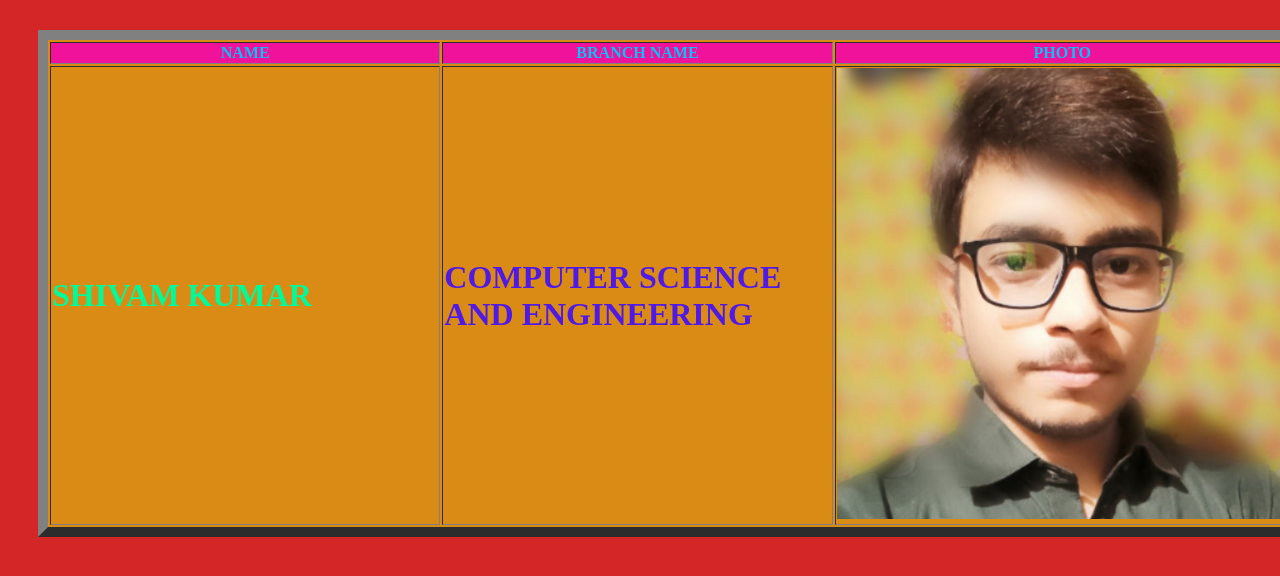
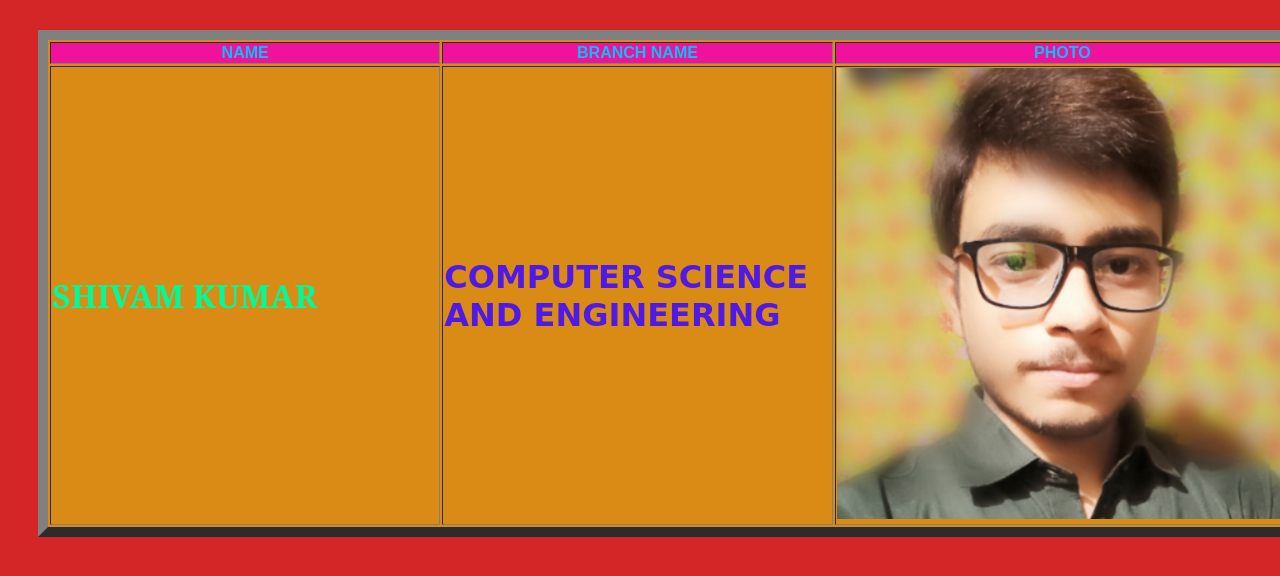
Before and after one commit to shivamkumar011/Intro, a plain HTML site: page index.html in a window 1280 px wide. Shown: the top 576 px of the page. Drawn offline with Linux system fonts and the light colour scheme.

Commit message:
Update index.html

```diff
--- a/index.html
+++ b/index.html
@@ -18,6 +18,7 @@
       th{
         background-color: rgb(240, 18, 155);
        color: rgb(7, 193, 250);
+          font-family:sans-serif;
       }
       h1{
         color: maroon;
@@ -41,9 +42,9 @@
     </tr>
     <tr>
       <td width="30%" style="color: rgb(220, 255, 20);">
-        <h1 style="color: mediumspringgreen;">SHIVAM KUMAR</h1>
+        <h1 style="color: mediumspringgreen; font-family:Cambria, Cochin, Georgia, Times, 'Times New Roman', serif;">SHIVAM KUMAR</h1>
       </td>
-      <td width="30%" style="color: darkviolet;">
+      <td width="30%" style="color: darkviolet; font-family: cursive;">
         <h1 style="color: rgb(80, 26, 230);">COMPUTER SCIENCE AND ENGINEERING</h1>
       </td>
       <td width="35%">
```
